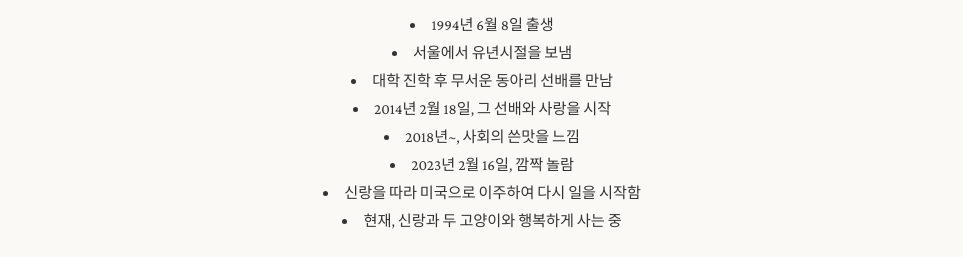
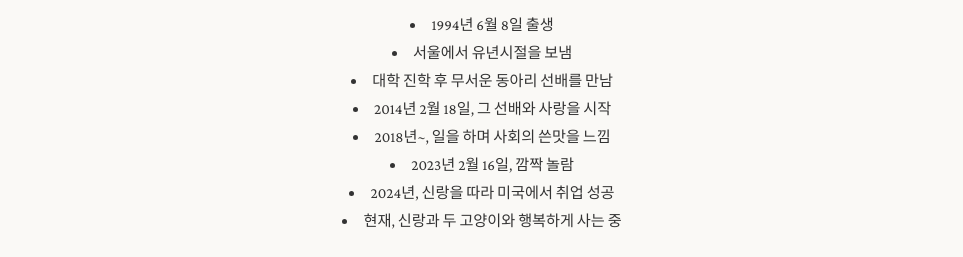
Before and after one commit to ryuina/wedding_invitation, a React (Create React App) app: page / in a window 1280 px wide. Shown: the part 2400-2657 px from the top of the page, without its empty margins (158-1121 px from the left). Built offline with nearby package versions, Linux system fonts and the light colour scheme; no server answers.

Commit message:
fix message

```diff
--- a/src/components/Introduction.jsx
+++ b/src/components/Introduction.jsx
@@ -54,9 +54,9 @@ const Introduction = () => {
 					<li>서울에서 유년시절을 보냄</li>
 					<li>대학 진학 후 무서운 동아리 선배를 만남</li>
 					<li>2014년 2월 18일, 그 선배와 사랑을 시작</li>
-					<li>2018년~, 사회의 쓴맛을 느낌</li>
+					<li>2018년~, 일을 하며 사회의 쓴맛을 느낌</li>
 					<li>2023년 2월 16일, 깜짝 놀람</li>
-					<li>신랑을 따라 미국으로 이주하여 다시 일을 시작함</li>
+					<li>2024년, 신랑을 따라 미국에서 취업 성공</li>
 					<li>현재, 신랑과 두 고양이와 행복하게 사는 중</li>
 				</Content>
 			</Wrapper>
```
